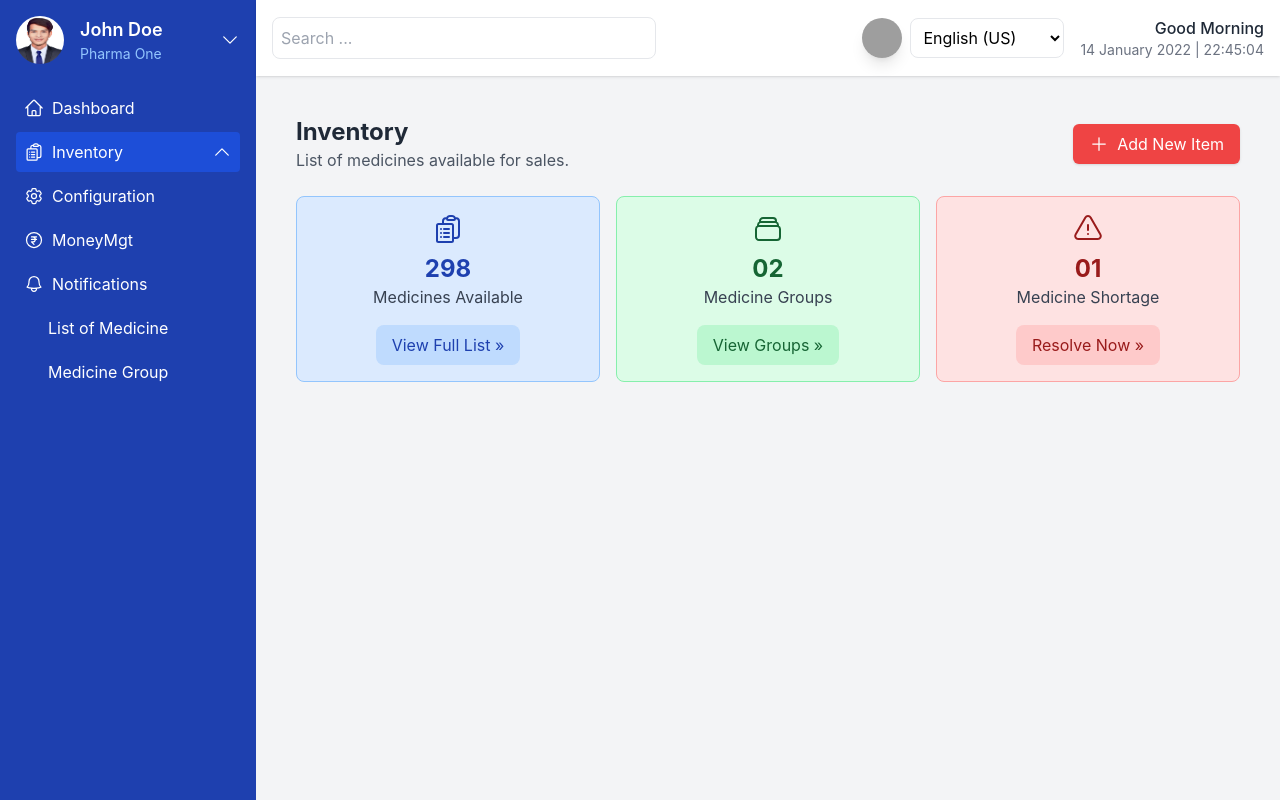
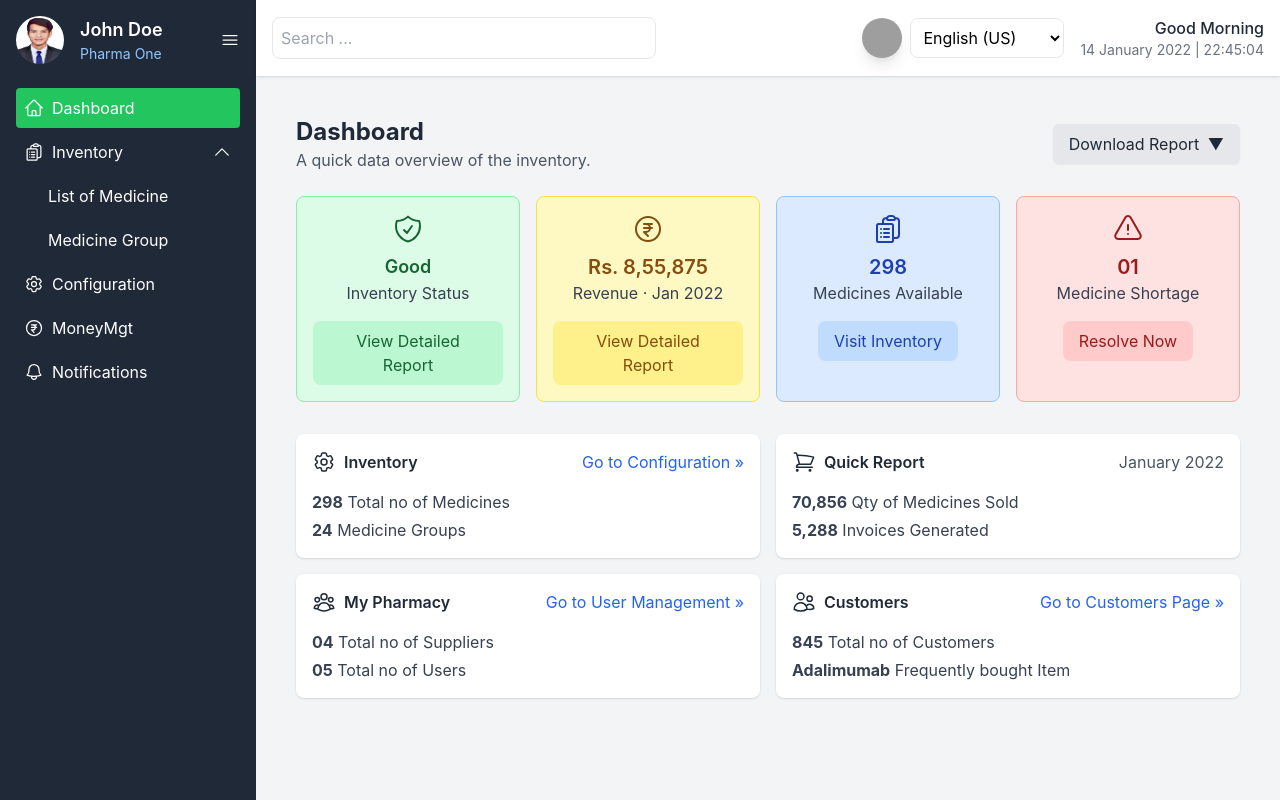
Before and after one commit to Kimthoy/Pharmacy-Management, a React (Create React App) app: page / in a window 1280 px wide. Both pictures are taken after a click on the item "Inventory". Shown: the top 800 px of the page. Built offline with nearby package versions, Linux system fonts and the light colour scheme; grey boxes are pictures that could not be loaded.

Commit message:
updated file

```diff
--- a/package.json
+++ b/package.json
@@ -8,7 +8,8 @@
     "react": "^19.0.0",
     "react-dom": "^19.0.0",
     "react-router-dom": "^7.1.3",
-    "react-scripts": "5.0.1"
+    "react-scripts": "5.0.1",
+    "web-vitals": "^4.2.4"
   },
   "scripts": {
     "start": "react-scripts start",
--- a/src/App.js
+++ b/src/App.js
@@ -12,6 +12,8 @@ import MoneyMgt from "./pages/MoneyMgt";
 
 import "./index.css";
 import Notifications from "./pages/Notifications";
+import ListOfMedicine from "./pages/subItemInventory/ListOfMedicine";
+import MedicineGroup from "./pages/subItemInventory/MedicineGroup";
 
 const App = () => {
   const [selectedPage, setSelectedPage] = useState("Dashboard"); // Default page is Dashboard
@@ -28,6 +30,10 @@ const App = () => {
         return <MoneyMgt />;
       case "Notifications":
         return <Notifications />;
+      case "List of Medicine":
+        return <ListOfMedicine />;
+      case "Medicine Group":
+        return <MedicineGroup />;
       default:
         return <Dashboard />;
     }
--- a/src/components/Sidebar.jsx
+++ b/src/components/Sidebar.jsx
@@ -8,6 +8,9 @@ import {
   BellIcon,
   ChevronDownIcon,
   ChevronUpIcon,
+  UserMinusIcon,
+  Bars3Icon,
+  XMarkIcon,
 } from "@heroicons/react/24/outline";
 
 const Sidebar = ({ setSelectedPage, selectedPage }) => {
@@ -46,8 +49,6 @@ const Sidebar = ({ setSelectedPage, selectedPage }) => {
 
   const handleInventoryToggle = () => {
     setIsInventoryOpen((prev) => !prev);
-    setSelectedMenuItem("Inventory");
-    setSelectedPage("Inventory");
   };
 
   // Close dropdowns when clicking outside
@@ -71,7 +72,7 @@ const Sidebar = ({ setSelectedPage, selectedPage }) => {
   }, []);
 
   return (
-    <div className="w-64 bg-blue-800 text-white flex flex-col p-4">
+    <div className="w-64 bg-gray-800 text-white flex flex-col p-4">
       {/* User Info Section */}
       <div className="flex items-center mb-6 relative">
         <img
@@ -92,33 +93,35 @@ const Sidebar = ({ setSelectedPage, selectedPage }) => {
           }}
         >
           {!isSvgChanged ? (
-            <ChevronDownIcon className="h-5 w-5" />
+            <Bars3Icon className="h-5 w-5" />
           ) : (
-            <ChevronUpIcon className="h-5 w-5" />
+            <XMarkIcon className="h-5 w-5" />
           )}
         </button>
 
         {isMenuOpen && (
           <div
             ref={menuRef}
-            className="absolute right-0 top-10 w-48 bg-white rounded shadow-lg"
+            className="absolute right-0 top-10 w-40 bg-white rounded shadow-lg"
           >
             <ul>
               <li
                 onClick={() => handleMenuItemClick("Profile")}
-                className={`p-2 hover:bg-gray-100 cursor-pointer text-blue-700 text-center ${
-                  selectedMenuItem === "Profile" ? "bg-gray-100" : ""
+                className={`p-2 hover:bg-gray-200 rounded cursor-pointer text-green-700 text-center ${
+                  selectedMenuItem === "Profile" ? "bg-white-100" : ""
                 }`}
               >
+                {/* Profile Icon */}
+                <HomeIcon className="h-5 w-5 inline mr-2" />
                 My Profile
               </li>
               <li
                 onClick={() => handleMenuItemClick("Logout")}
-                className={`p-2 hover:bg-gray-100 cursor-pointer text-red-700 text-center ${
-                  selectedMenuItem === "Logout" ? "bg-gray-100" : ""
+                className={`p-2 hover:bg-gray-200 rounded cursor-pointer text-red-700 text-center ${
+                  selectedMenuItem === "Logout" ? "bg-wite-100" : ""
                 }`}
               >
-                Logout
+                <UserMinusIcon className="h-5 w-5 mr-2 inline" /> Logout
               </li>
             </ul>
           </div>
@@ -128,15 +131,15 @@ const Sidebar = ({ setSelectedPage, selectedPage }) => {
       {/* Menu Items */}
       <ul className="space-y-1">
         {menuItems.map(({ name, icon: Icon }) => (
+          <React.Fragment key={name}>
             <li
-            key={name}
               onClick={() =>
                 name === "Inventory"
                   ? handleInventoryToggle()
                   : handlePageSelection(name)
               }
-            className={`p-2 rounded cursor-pointer flex items-center hover:bg-blue-700 ${
-              selectedMenuItem === name ? "bg-blue-700 text-white" : ""
+              className={`p-2 rounded cursor-pointer flex items-center hover:bg-green-500 ${
+                selectedMenuItem === name ? "bg-green-500 text-white" : ""
               }`}
             >
               <Icon className="h-5 w-5 inline mr-2" />
@@ -151,28 +154,34 @@ const Sidebar = ({ setSelectedPage, selectedPage }) => {
                 </span>
               )}
             </li>
-        ))}
 
-        {isInventoryOpen && selectedMenuItem === "Inventory" && (
-          <>
+            {/* Sub-Items for Inventory */}
+            {isInventoryOpen && name === "Inventory" && (
+              <ul className="pl-6 space-y-1">
                 <li
                   onClick={() => handlePageSelection("List of Medicine")}
-              className={`p-2 pl-8 hover:bg-blue-700 cursor-pointer ${
-                selectedPage === "List of Medicine" ? "bg-blue-700" : ""
+                  className={`p-2 rounded hover:bg-green-500 cursor-pointer ${
+                    selectedPage === "List of Medicine"
+                      ? "bg-green-500 text-white"
+                      : ""
                   }`}
                 >
                   List of Medicine
                 </li>
                 <li
                   onClick={() => handlePageSelection("Medicine Group")}
-              className={`p-2 pl-8 hover:bg-blue-700 cursor-pointer ${
-                selectedPage === "Medicine Group" ? "bg-blue-700" : ""
+                  className={`p-2 rounded hover:bg-green-500 cursor-pointer ${
+                    selectedPage === "Medicine Group"
+                      ? "bg-green-500 text-white"
+                      : ""
                   }`}
                 >
                   Medicine Group
                 </li>
-          </>
+              </ul>
             )}
+          </React.Fragment>
+        ))}
       </ul>
     </div>
   );
--- /dev/null
+++ b/src/pages/subItemInventory/ListOfMedicine.jsx
@@ -0,0 +1,7 @@
+import React from "react";
+
+const ListOfMedicine = () => {
+  return <div>Welcome to the ListOfMedicine Page!</div>;
+};
+
+export default ListOfMedicine;
--- /dev/null
+++ b/src/pages/subItemInventory/MedicineGroup.jsx
@@ -0,0 +1,7 @@
+import React from "react";
+
+const MedicineGroup = () => {
+  return <div>Welcome to the MedicineGroup Page!</div>;
+};
+
+export default MedicineGroup;
```
Also changed, not shown: 1 other file (tests, documents, lock files or other folders). Lines whose indentation alone changed are shown as unchanged.
